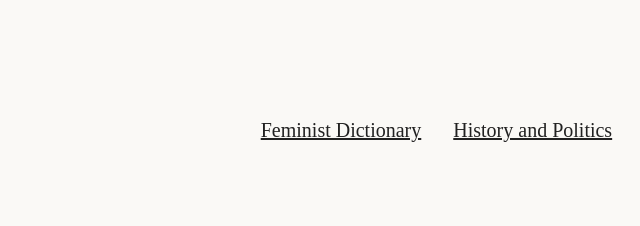
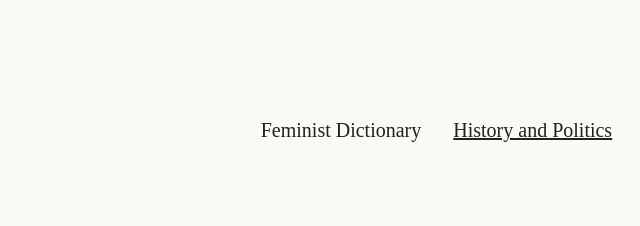
Before and after one commit to teenaliumich/trash, a plain HTML site: page history.html in a window 1280 px wide. Shown: the top 226 px of the page, 379-1019 px from the left. Drawn offline with Linux system fonts and the light colour scheme.

Commit message:
Update history.html

```diff
--- a/history.html
+++ b/history.html
@@ -23,7 +23,7 @@
           <li><a href="index.html">About</a></li>
           <li><a href="literature.html">Literature</a></li>
           <li><a class = "active" href="history.html">History and Politics</a></li>
-          <li><a class = "active" href="femdict.html">Feminist Dictionary</a></li>
+          <li><a href="femdict.html">Feminist Dictionary</a></li>
         </ul>
     </nav>
       <!-- definitions from meriam webster -->
```
